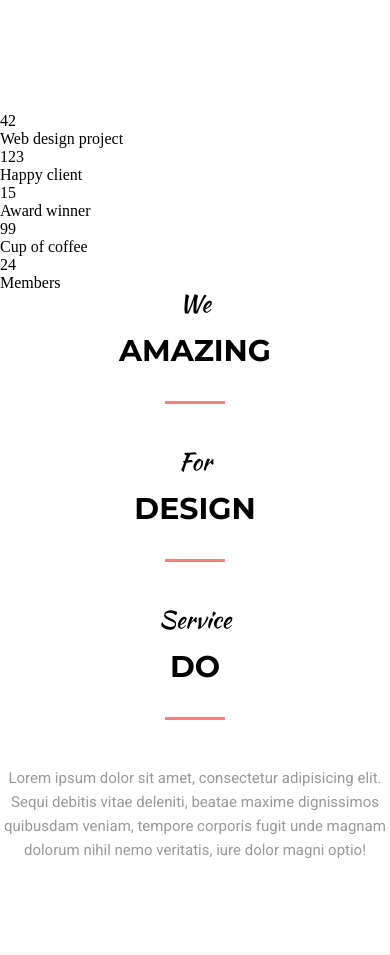
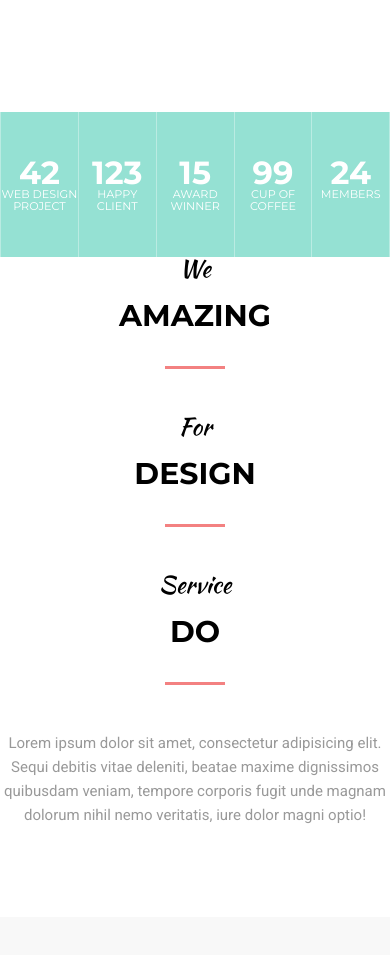
Before and after one commit to YuliPolishchuk/MOGO, a website: page src/index.html in a window 390 px wide. Shown: the part 1440-2395 px from the top of the page. Drawn offline with nearby package versions, Linux system fonts and the light colour scheme.

Commit message:
fixing after merge

```diff
--- a/src/css/style.css
+++ b/src/css/style.css
@@ -13,6 +13,14 @@ html {
   padding: 115px 0;
   width: 70%;
   max-width: 1200px;
+}
+
+.wrap--width100 {
+  width: 100%;
+}
+
+.wrap--no-margin {
+  margin: 0;
 }
 
 .title {
@@ -205,6 +213,21 @@ html {
 
 .back--grey {
   background-color: #f8f8f8;
+}
+
+.back--clients {
+  background: linear-gradient(rgba(255, 255, 255, 0.85), rgba(255, 255, 255, 0.85)), url("../img/Layer-53.jpg");
+  background-repeat: no-repeat;
+  background-position: top;
+  background-size: cover;
+}
+
+.back--pale-blue {
+  background-color: #95e1d3;
+}
+
+.back--nopadding {
+  padding: 0;
 }
 
 .slider {
@@ -464,6 +487,65 @@ html {
   transition-duration: 0.25s;
 }
 
+.stat {
+  display: flex;
+  justify-content: center;
+}
+
+.stat__item {
+  padding: 90px 0;
+  width: 240px;
+  border-left: 1px solid rgba(255, 255, 255, 0.35);
+  text-align: center;
+}
+
+.stat__item:last-child {
+  border-right: 1px solid rgba(255, 255, 255, 0.35);
+}
+
+@media screen and (max-width: 768px) {
+  .stat__item {
+    padding: 45px 0;
+  }
+}
+
+.stat__number {
+  font-size: 4.5rem;
+  line-height: 4.5rem;
+  font-family: "Montserrat", sans-serif;
+  font-weight: bold;
+  color: #ffffff;
+}
+
+@media screen and (max-width: 768px) {
+  .stat__number {
+    font-size: 3.5rem;
+    line-height: 3.5rem;
+  }
+}
+
+@media screen and (max-width: 576px) {
+  .stat__number {
+    font-size: 2rem;
+    line-height: 2rem;
+  }
+}
+
+.stat__text {
+  font-size: 0.875rem;
+  line-height: 0.875rem;
+  font-family: "Montserrat", sans-serif;
+  text-transform: uppercase;
+  color: #ffffff;
+}
+
+@media screen and (max-width: 576px) {
+  .stat__text {
+    font-size: 0.70rem;
+    line-height: 0.70rem;
+  }
+}
+
 .comments {
   position: relative;
   padding: 85px 35px 0;
--- a/src/index.html
+++ b/src/index.html
@@ -334,9 +334,9 @@
 
     <section id="clients">
 <!-- Сергей -->
-      <div class="back back--clients">
+      <div class="back back--nopadding back--clients">
 
-          <div class="wrap">
+          <div class="wrap wrap--width100">
             <div class="title">
               <p class="title__italic">Happy clients</p>
               <h2 class="title__bold">What people say</h2>
--- a/src/scss/_back.scss
+++ b/src/scss/_back.scss
@@ -4,4 +4,24 @@
   &--grey {
     background-color: $background-grey;
   }
+
+  &--clients {
+    background:
+      linear-gradient(
+        rgba(255, 255, 255, 0.85),
+        rgba(255, 255, 255, 0.85)),
+      url("../img/Layer-53.jpg");
+    background-repeat: no-repeat;
+    background-position: top;
+    background-size: cover;
+  }
+
+  &--pale-blue {
+    background-color: #95e1d3;
+  }
+
+  &--nopadding {
+    padding: 0;
+  }
+
 }
--- /dev/null
+++ b/src/scss/_stat.scss
@@ -0,0 +1,47 @@
+.stat {
+  display: flex;
+  justify-content: center;
+
+  &__item {
+    padding: 90px 0;
+    width: 240px;
+    border-left: 1px solid rgba(255,255,255,0.35);
+    text-align: center;
+
+    &:last-child {
+      border-right: 1px solid rgba(255,255,255,0.35);
+    }
+     @media screen and (max-width: $s) {
+      padding: 45px 0;
+    }
+  }
+
+   &__number {
+    font-size: 4.5rem;
+    line-height: 4.5rem;
+    font-family: $bold-family;
+    font-weight: bold;
+    color: $color-white;
+     @media screen and (max-width: $s) {
+      font-size: 3.5rem;
+      line-height: 3.5rem;
+    }
+     @media screen and (max-width: $xs) {
+      font-size: 2rem;
+      line-height: 2rem;
+    }
+  }
+
+  &__text {
+    font-size: 0.875rem;
+    line-height: 0.875rem;
+    font-family: $bold-family;
+    text-transform: uppercase;
+    color: $color-white;
+
+    @media screen and (max-width: $xs) {
+      font-size: 0.70rem;
+      line-height: 0.70rem;
+    }
+  }
+}
--- a/src/scss/_variables.scss
+++ b/src/scss/_variables.scss
@@ -11,6 +11,7 @@ $color-sky: #95e1d3;
 $color-black: #000000;
 $color-white: #ffffff;
 $color-lightblack: #333333;
+$pale-blue: #95e1d3;
 
 $xs: 576px;
 $s: 768px;
```
Also changed, not shown: src/scss/_wrap.scss (+8 -0 lines).
